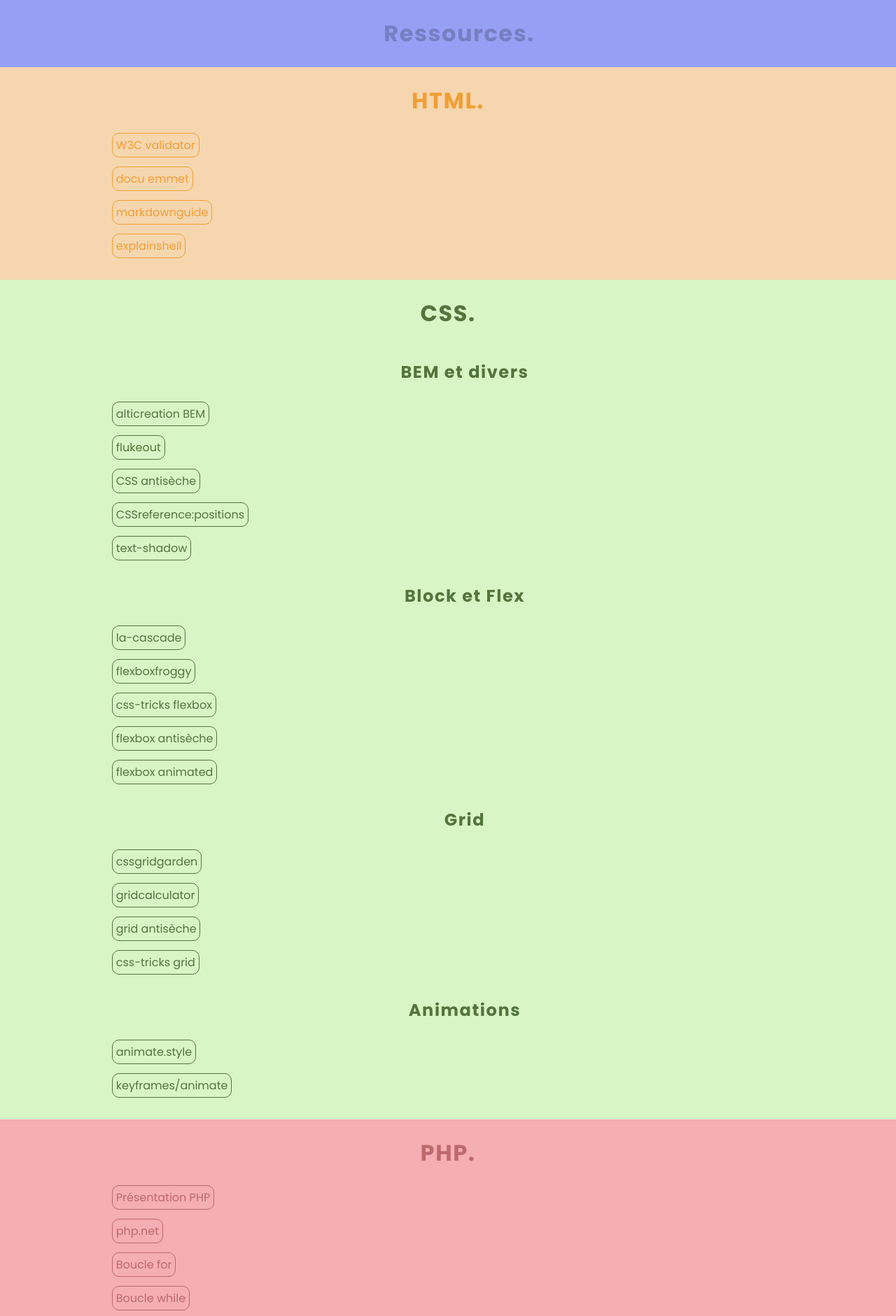
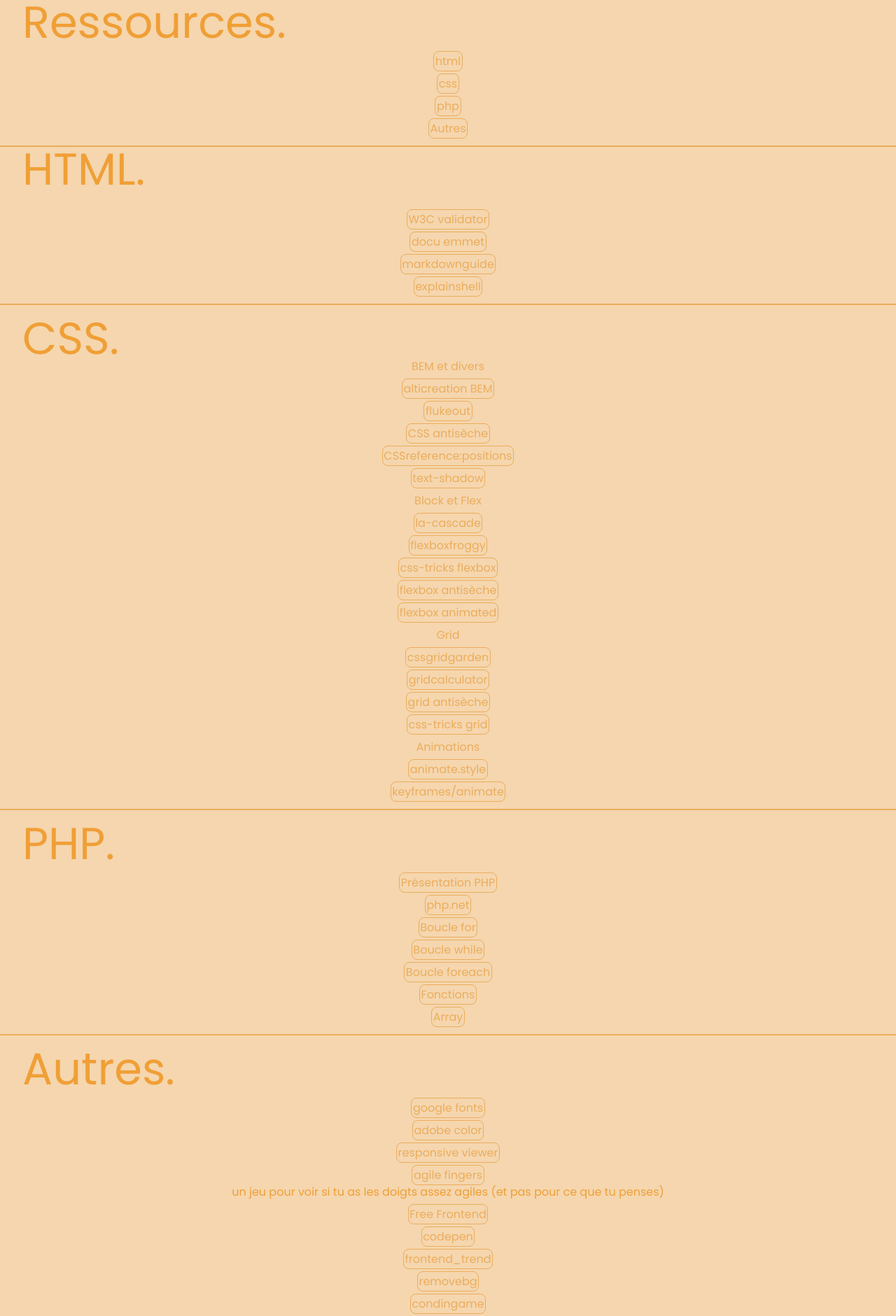
Before and after one commit to BlueHanae/ressources, a plain HTML site: page index.html in a window 1280 px wide. Shown: the top 1881 px of the page at 70% size. Drawn offline with Linux system fonts and the light colour scheme.

Commit message:
je recode en mobile first. petit smartphone fait!

```diff
--- a/css/style.css
+++ b/css/style.css
@@ -1,164 +1,139 @@
-/* color wheel
-#95A0F5 */
 /* font style */
 body{
     font-family: 'Poppins', sans-serif;
     width: 100%;
+    background: #f5d6ae;
+    color: #f09f36;
 }
-
 h1{
-    font-size: 6rem;
-    padding-top: 5rem;
-    padding-bottom: 3rem;
-    letter-spacing: 5rem;
+    padding: 0 2rem;
+    font-size: 4rem;
 }
 h2{
-    font-size: 3rem;
-    margin-left: 3rem;
-    text-align: left;
-    padding: 2rem 0;
+    text-align: center;
+    color: #ebad5d;
+}
+a{
+    text-align: center;
+    color: #ebad5d;
+    text-decoration: none;
+    border: 1px solid #ebad5d;
+    border-radius: .5rem;
+    padding: .1rem;
+    margin: 1rem;
+}
+a:hover{
+    color: #f5d6ae;
+    background: #ebad5d;
+    border: 1px solid #f5d6ae;
 }
 li{
-    text-align: left;
-    padding: 1rem 0;
-    margin-left: 10rem;
+    text-align: center;
+    margin: 1rem;
+}
+p{
+    padding-top: .5rem;
+}
+.anchor{
+    border: none;
+}
+section{
+    border-top: 2px solid #ebad5d;
+}
+@media (max-width: 600px)  /*Petit Smartphone*/
+{
+/* Main */
+main{
+    display: block;
 }
 /* Main-header */
+.main-header{
+    border-bottom: 2px solid #767fc2;
+    width: 100%;
+    position: fixed;
+    display: flex;
+    flex-direction: column;
+    height: auto;
+    background: #95A0F5;
+    padding-bottom: .5;
+}
 .main-header__title{
-    text-align: center;
-    margin-left: 2rem;
+    align-self: center;
+    justify-self: center;
+    color: #767fc2;
 }
-.main-header{
-    /*border-radius: 0 0 30px 30px;*/
-    color: #767FC2;
-    width: 100%;
-    height: 20rem;
-    background: #95A0F5;
+.main-header__nav{
+    display: flex;
+    justify-content: space-around;
+}
+.main-header__nav a{
+    color: #767fc2;
+    border: 1px solid #767fc2;
+}
+.main-header__nav a:hover{
+    color: #95A0F5;
+    background: #767fc2;
+    border: 1px solid #95A0F5;
 }
 /*HTML*/
 .html{
-    /* text-shadow: 1px 1px 5px #cc964f; */
-    text-align: right;
+    padding-top: 7.5rem;
+    padding-bottom: .5rem;
     width: 100%;
-    color: #f09f36;
-    background: #F5D6AE;
-    padding-bottom: 5rem;
+    height: auto;
+    display: flex;
+    flex-direction: column;
 }
-.html a{
-    padding: 0.3rem;
-    border: 1px solid #f09f36;
-    color: #f09f36;
-    border-radius: 10px;
-    text-decoration: none;
-}
-.html a:hover{
-    background: #f09f36;
-    color: #F5D6AE;
+.html__header{
+    align-self: end;
 }
 /*CSS*/
 .css{
-    text-align: right;
+    padding-top: 1rem;
+    padding-bottom: .5rem;
     width: 100%;
-    color: #52753C;
-    background: #D8F5C6;
-    padding-bottom: 5rem;
-
+    height: auto;
+    display: flex;
+    flex-direction: column;
 }
-.css a{
-    padding: 0.3rem;
-    border: 1px solid #52753C;
-    color: #52753C;
-    border-radius: 10px;
-    text-decoration: none;
-}
-.css a:hover{
-    background: #52753C;
-    color: #D8F5C6;
+.css__header{
+    align-self: flex-start;
 }
 /*PHP*/
 .php{
-    text-align: right;
+    padding-top: 1rem;
+    padding-bottom: .5rem;
     width: 100%;
-    color: #bd696d;
-    background: #F5AEB1;
-    padding-bottom: 5rem;
+    height: auto;
+    display: flex;
+    flex-direction: column;
 }
-.php a{
-    padding: 0.3rem;
-    border: 1px solid #bd696d;
-    color: #bd696d;
-    border-radius: 10px;
-    text-decoration: none;
-}
-.php a:hover{
-    background: #bd696d;
-    color: #F5AEB1;
+.php__header{
+    align-self: flex-end;
 }
 /*Autres*/
-.autre{
-    text-align: right;
+.autres{
+    padding-top: 1rem;
+    padding-bottom: .5rem;
     width: 100%;
-    color: #25554b;
-    background: #76C2B4;
-    padding-bottom: 5rem;
+    height: auto;
+    display: flex;
+    flex-direction: column;
 }
-.autre a{
-    padding: 0.3rem;
-    border: 1px solid #25554b;
-    color: #25554b;
-    border-radius: 10px;
-    text-decoration: none;
+.autres__header{
+    align-self: flex-start;
 }
-.autre a:hover{
-    background: #25554b;
-    color: #76C2B4;
 }
+@media (min-width: 600px) /*Portrait Grand Smartphone/petite tablette*/
+{
 
+}
+@media (min-width: 992px) /*laptop*/
+{
 
-@media (max-width: 767px)  /*Smartphones*/
+}
+@media (min-width: 1200px) /*desktop*/
 {
-    body{
-        width :100%;
-    }
-    .main-header{
-        height: 6rem;
-    }
-    h1, h2{
-        font-size: 1.8rem;
-        font-weight: bold;
-        padding-top: 2rem;
-        letter-spacing: 0.1rem;
-        text-align: center;
-        margin: 0;
-        padding: 1.5rem 0;
-    }
-    h2{
-        font-size: 1.5rem;
-    }
-    .css, .php, .autre, .html{
-        padding-bottom: 1.5rem;
-    }
+
 }
-@media (min-width: 768px) and (max-width: 1388px)/*Tablettes*/
-{
-    body{
-        width :100%;
-    }
-    .main-header{
-        height: 6rem;
-    }
-    h1, h2{
-        padding: 1.5rem 0;
-        font-weight: bold;
-        font-size: 2rem;
-        padding-top: 2rem;
-        letter-spacing: 0.1rem;
-        text-align: center;
-    }
-    h2{
-        font-size: 1.5rem;
-    }
-    .css, .php, .autre, .html{
-        padding-bottom: 1.5rem;
-    }
-}
+/* Dark Theme */
--- a/index.html
+++ b/index.html
@@ -15,27 +15,34 @@
     <main class="main__size">
     <header class="main-header">
         <h1 class="main-header__title">Ressources.</h1>
+        <nav>
+            <ul class="main-header__nav">
+                <li><a href="#html">html</a></li>
+                <li><a href="#css">css</a></li>
+                <li><a href="#php">php</a></li>
+                <li><a href="#autre">Autres</a></li>
+            </ul>
+        </nav>
     </header>
 
     <section class="html">
         <header class="html__header">
             <h1> HTML. </h1>
+            <a class="anchor"></a>
         </header>
-            <p class="html__links">
                 <ul>
                     <li><a href="https://validator.w3.org/" target="_blank">W3C validator</a></li>
                     <li><a href="https://docs.emmet.io/cheat-sheet/" target="_blank">docu emmet</a></li>
                     <li><a href="https://www.markdownguide.org/basic-syntax/" target="_blank">markdownguide</a></li>
                     <li><a href="https://explainshell.com/" target="_blank">explainshell</a></li>
                 </ul>
-            </p>
     </section>
     <section class="css">
         <header class="css__header">
+            <a class="anchor"></a>
             <h1> CSS. </h1>
         </header>
             <h2>BEM et divers</h2>
-            <p class="css__links">
                 <ul>
                     <li><a href="https://alticreation.com/bem-pour-le-css/" target="_blank">alticreation BEM</a></li>
                     <li><a href="https://flukeout.github.io/" target="_blank">flukeout</a></li>
@@ -57,14 +64,13 @@
                     <li><a href="https://animate.style/" target="_blank">animate.style</a></li>
                     <li><a href="https://keyframes.app/animate" target="_blank">keyframes/animate</a></li>
             </ul>
-            </p>
 
     </section>
     <section class="php">
         <header class="php__header">
+            <a class="anchor"></a>
             <h1> PHP. </h1>
         </header>
-            <p class="php__links">
                 <ul>
                     <li><a href="https://fabioclock.github.io/front-back/" target="_blank">Présentation PHP</a></li>
                     <li><a href="https://www.php.net/docs.php" target="_blank">php.net</a></li>
@@ -74,26 +80,26 @@
                     <li><a href="https://fabioclock.github.io/support-fonctions/" target="_blank">Fonctions</a></li>
                     <li><a href="https://www.phpfacile.com/apprendre_le_php/array_tableau_en_php" target="_blank">Array</a></li>
                 </ul>
-            </p>
     </section>
     <section class="autre">
         <header class="autre__header">
+            <a class="anchor"></a>
             <h1> Autres. </h1>
         </header>
-            <p class="autre__links">
                 <ul>
                     <li><a href="https://fonts.google.com/" target="_blank">google fonts</a></li>
                     <li><a href="https://color.adobe.com/fr/create/color-wheel" target="_blank">adobe color</a></li>
                     <li><a href="https://responsiveviewer.org/" target="_blank">responsive viewer</a></li>
-                    <li><a href="https://agilefingers.com/fr" target="_blank">agile fingers</a> : un jeu pour voir si tu as les doigts assez agiles (et pas pour ce que tu penses)</li>
+                    <li><a href="https://agilefingers.com/fr" target="_blank">agile fingers</a><p>un jeu pour voir si tu as les doigts assez agiles (et pas pour ce que tu penses)</p></li>
                     <li><a href="https://freefrontend.com/html-code-examples/" target="_blank">Free Frontend</a></li>
                     <li><a href="https://codepen.io/" target="_blank">codepen</a></li>
                     <li><a href="https://www.instagram.com/frontend_trend/?igshid=YmMyMTA2M2Y%3D" target="_blank">frontend_trend</a></li>
                     <li><a href="https://removebg.com" target="_blank">removebg</a></li>
                     <li><a href="https://www.codingame.com/" target="_blank">condingame</a></li>
                 </ul>
-            </p>
     </section>
     </main>
+    <script src="js/evendarkertheme.js"></script>
+    <script src="js/darktheme.js"></script>
 </body>
 </html>
--- /dev/null
+++ b/js/darktheme.js
@@ -0,0 +1,10 @@
+function changeToDark(event){
+    event.preventDefault();
+
+    const selectBody = document.querySelector('body');
+    selectBody.classList.toggle('dark-body');
+}
+const buttonDarkTheme = document.querySelector('#dark-mode-icon');
+buttonDarkTheme.addEventListener('click', changeToDark);
+
+// localStorage.setItem("theme", "dark-theme");
```
Also changed, not shown: icons/night.png (added), js/evendarkertheme.js (added).
